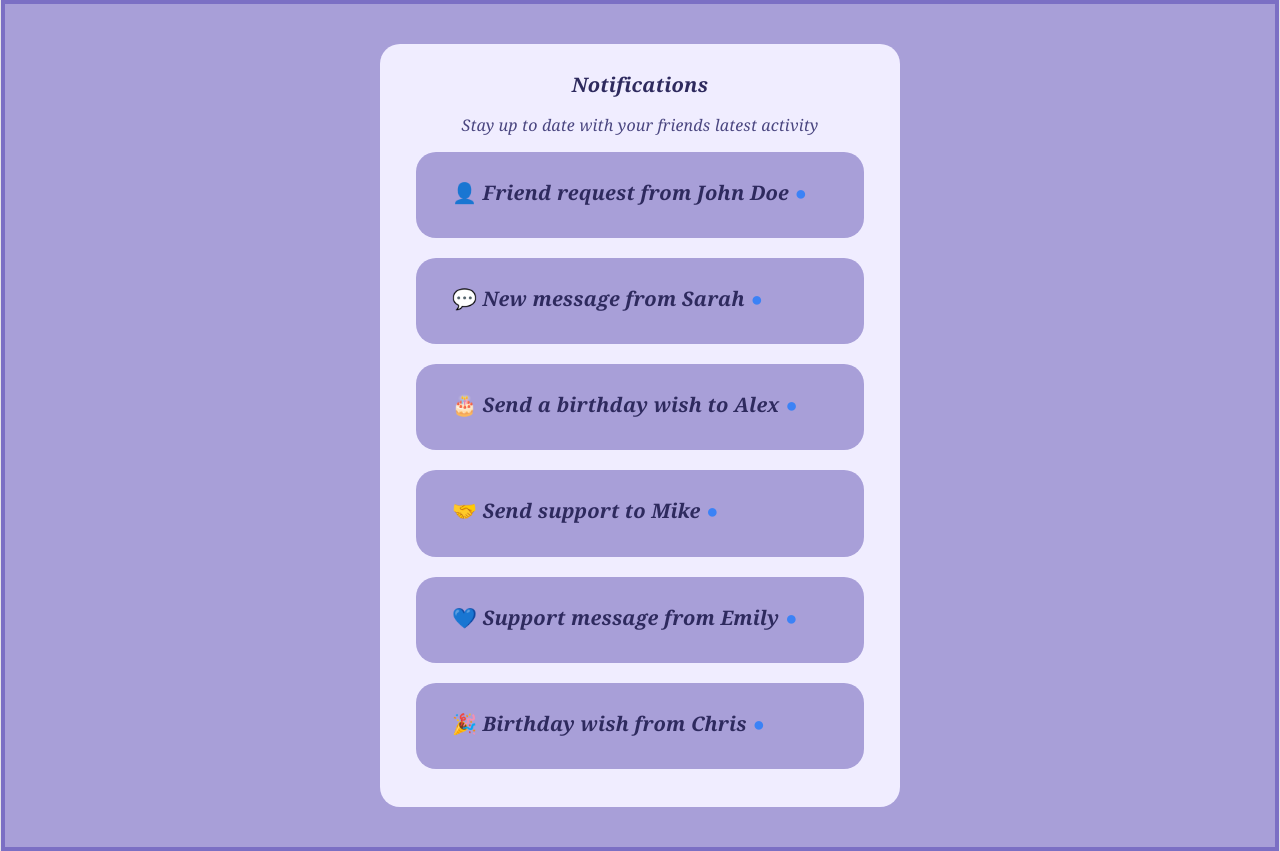
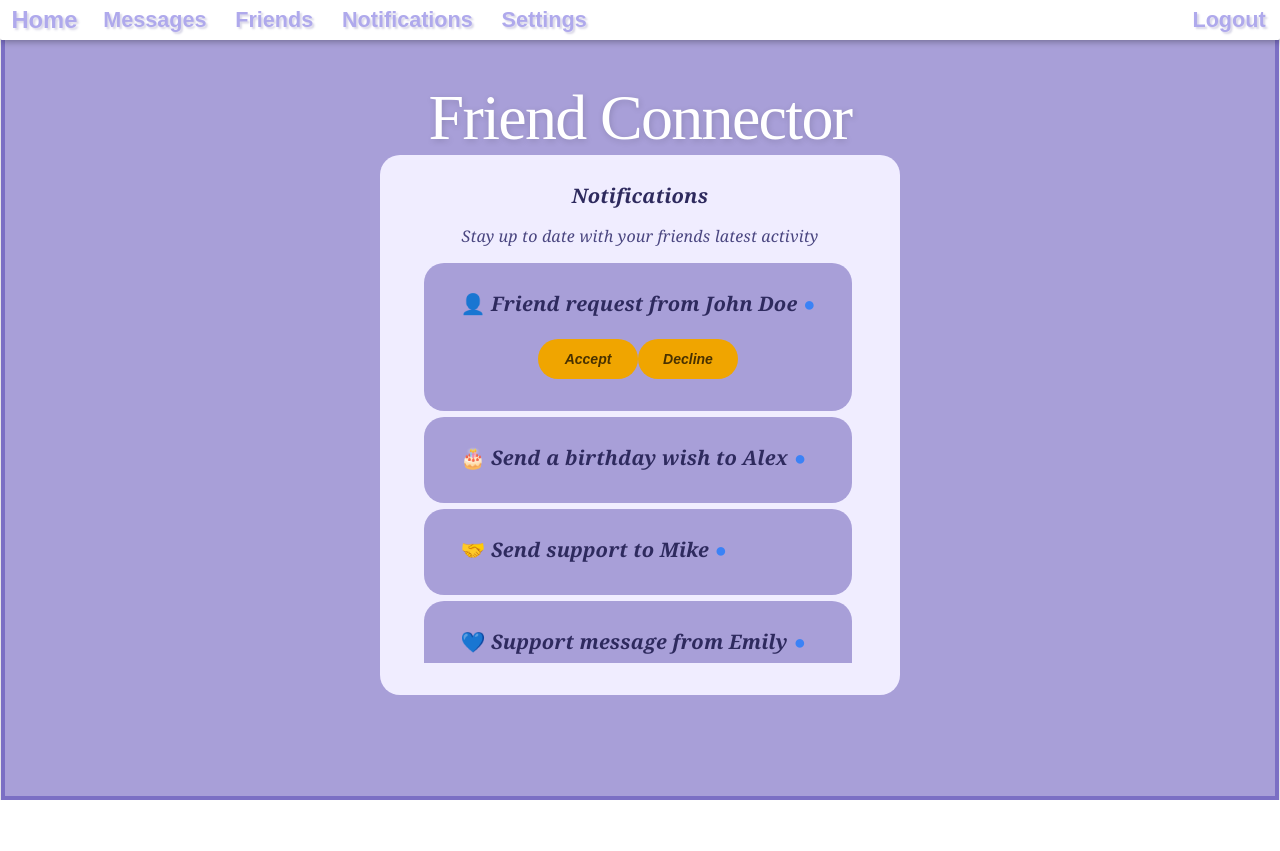
Before and after one commit to burnstravis/mern-temp, a React (Vite) app in the folder frontend/: page /notifications in a window 1280 px wide. After the commit the page ends 800 px from the top, so only its background shows below. Built offline with nearby package versions, Linux system fonts and the light colour scheme; sample sign-in values are in the browser's storage.

Commit message:
Notifications
Added Nav bar, removed message notifs, added accept and decline friend request notif

```diff
--- a/frontend/src/App.tsx
+++ b/frontend/src/App.tsx
@@ -38,8 +38,8 @@
             <Route path="/login" element={<LoginPage />} />
             <Route path="/forgotPassword" element={<ForgotPasswordPage />} />
             <Route path="/resetPassword" element={<ResetPasswordPage />} />
-            <Route path="/notifications" element={<NotificationPage />} />
             <Route element={<ProtectedRoute />}>
+                <Route path="/notifications" element={<NotificationPage />} />
                 <Route path="/cards" element={<CardPage />} />
                 <Route path="/conversation" element={<ConversationPage />} />
                 <Route path="/messages" element={<MessagesPage />} />
--- a/frontend/src/components/Notifications.tsx
+++ b/frontend/src/components/Notifications.tsx
@@ -1,4 +1,5 @@
 import React, { useState, useEffect } from 'react';
+import styles from '../pages/FriendsPage.module.css'
 
 // ── Types ─────────────────────────────────────────────────────────────
 
@@ -7,7 +8,6 @@
   recipientId: string;
   type:
     | 'friend_request'
-    | 'message'
     | 'alert'
     | 'birthday'
     | 'support_received'
@@ -31,16 +31,6 @@
     isRead: false,
     relatedId: 'user2',
     senderName: 'John Doe'
-  },
-  {
-    _id: '2',
-    recipientId: 'user1',
-    type: 'message',
-    content: 'Hey, just checking in! How are you?',
-    createdAt: new Date(),
-    isRead: false,
-    relatedId: 'conv123',
-    senderName: 'Sarah'
   },
   {
     _id: '3',
@@ -89,7 +79,6 @@
 const notificationIcon = (type: Notification['type']): string => {
   switch (type) {
     case 'friend_request':          return '👤';
-    case 'message':                 return '💬';
     case 'birthday':                return '🎂';
     case 'alert':                   return '🤝';
     case 'support_received':        return '💙';
@@ -101,7 +90,6 @@
 const notificationLabel = (type: Notification['type'], senderName?: string): string => {
   switch (type) {
     case 'friend_request':          return `Friend request from ${senderName}`;
-    case 'message':                 return `New message from ${senderName}`;
     case 'birthday':                return `Send a birthday wish to ${senderName}`;
     case 'alert':                   return `Send support to ${senderName}`;
     case 'support_received':        return `Support message from ${senderName}`;
@@ -132,8 +120,6 @@
 
   const header = `${notificationIcon(notification.type)} ${notificationLabel(notification.type, notification.senderName)}`;
 
-  //Send message API (birthday and support)
-  //Adds the written message to the senders notification group
   const handleSend = async () => {
     if (!message.trim()) {
       setError('Please write a message first.');
@@ -165,9 +151,24 @@
       <div id="modalCard" className="Modalcard">
         <p id="modalHeading" className="cardHeading">{header}</p>
 
+        {isViewOnly(notification.type) && notification.content ? (
+          <div style={{
+            background: '#ffffff',
+            border: '1px solid #e5e7eb',
+            borderRadius: '8px',
+            padding: '12px 14px',
+            margin: '12px 0',
+            fontSize: '14px',
+            lineHeight: '1.6',
+            color: '#111111'
+          }}>
+            {notification.content}
+          </div>
+        ) : (
           <p id="modalSubtext" className="cardSubtext">
             {notification.content || ''}
           </p>
+        )}
 
         {!isViewOnly(notification.type) && (
           <div className="fieldGroup">
@@ -208,9 +209,18 @@
 
 // ── Notification Card ─────────────────────────────────────────────────
 
-const NotificationCard: React.FC<{ notification: Notification; onClick: () => void }> = ({
+interface NotificationCardProps {
+  notification: Notification;
+  onClick: () => void;
+  onFriendAction?: (action: 'accept' | 'decline') => void;
+  friendResolved?: 'accept' | 'decline' | null;
+}
+
+const NotificationCard: React.FC<NotificationCardProps> = ({
   notification,
-  onClick
+  onClick,
+  onFriendAction,
+  friendResolved
 }) => (
   <div
     id={`notificationCard-${notification._id}`}
@@ -219,7 +229,6 @@
     style={{ cursor: 'pointer', marginBottom: '6px' }}
   >
     <div className="fieldRow" style={{ alignItems: 'center' }}>
-      <div>
       <p className="cardHeading" style={{ margin: 0 }}>
         {notificationIcon(notification.type)} {notificationLabel(notification.type, notification.senderName)}
         {!notification.isRead && (
@@ -227,7 +236,39 @@
         )}
       </p>
     </div>
+
+    {notification.type === 'friend_request' && !friendResolved && (
+      <div style={{ display: 'flex', gap: '8px', marginTop: '8px' }}>
+        <div className={styles.actionButtons}>
+            <button
+                className={styles.acceptBtn}
+                onClick={(e) => {
+                    e.stopPropagation();
+                    //handleAccept(friendship._id);
+                }}
+            >Accept
+            </button>
+            <button
+                className={styles.rejectBtn}
+                onClick={(e) => {
+                    e.stopPropagation();
+                    //handleReject(friendship._id);
+                }}
+            >Decline
+            </button>
         </div>
+      </div>
+    )}
+
+    {notification.type === 'friend_request' && friendResolved && (
+      <p style={{
+        fontSize: '13px',
+        marginTop: '6px',
+        color: friendResolved === 'accept' ? 'green' : 'red'
+      }}>
+        {friendResolved === 'accept' ? 'Friend request accepted' : 'Friend request declined'}
+      </p>
+    )}
   </div>
 );
 
@@ -237,37 +278,39 @@
   const [notifications, setNotifications] = useState<Notification[]>([]);
   const [loading, setLoading] = useState(true);
   const [activeNotification, setActiveNotification] = useState<Notification | null>(null);
+  const [friendActions, setFriendActions] = useState<Record<string, 'accept' | 'decline'>>({});
 
   useEffect(() => {
     fetchNotifications();
   }, []);
 
-  // API needed, fetch notifications
   const fetchNotifications = async () => {
     await new Promise(res => setTimeout(res, 500));
     setNotifications(mockNotifications);
     setLoading(false);
   };
 
-  // API needed, mark read
   const markAsRead = (id: string) => {
     setNotifications(prev =>
       prev.map(n => n._id === id ? { ...n, isRead: true } : n)
     );
   };
 
+  // API call for accept/decline goes here
+  const handleFriendAction = (id: string, action: 'accept' | 'decline') => {
+    markAsRead(id);
+    setFriendActions(prev => ({ ...prev, [id]: action }));
+  };
+
   const handleClick = (notification: Notification) => {
+    if (notification.type === 'friend_request') return;
     markAsRead(notification._id);
     if (isRespondable(notification.type) || isViewOnly(notification.type)) {
       setActiveNotification(notification);
       return;
     }
-    //Potential other locations to visit
     /*
     switch (notification.type) {
-      case 'friend_request':
-        window.location.href = `/friends?request=${notification.relatedId}`;
-        break;
       case 'message':
         window.location.href = `/messages?conversation=${notification.relatedId}`;
         break;
@@ -291,14 +334,21 @@
         <p className="cardSubtext">Loading...</p>
       ) : notifications.length === 0 ? (
         <p className="cardSubtext">No notifications yet.</p>
-      ) : (
-        notifications.map(n => (
+      )  : (
+        <div style={{ maxHeight: '400px', overflowY: 'auto', paddingRight: '4px' }}>
+          {notifications.map(n => (
             <NotificationCard
               key={n._id}
               notification={n}
               onClick={() => handleClick(n)}
+              onFriendAction={n.type === 'friend_request'
+                ? (action) => handleFriendAction(n._id, action)
+                : undefined
+              }
+              friendResolved={friendActions[n._id] ?? null}
             />
-        ))
+          ))}
+        </div>
       )}
 
       {activeNotification && (
--- a/frontend/src/pages/NotificationPage.tsx
+++ b/frontend/src/pages/NotificationPage.tsx
@@ -1,10 +1,13 @@
 import Notifications from '../components/Notifications';
+import styles from './FriendsPage.module.css';
+
 
 
 const NotificationPage = () => {
   return (
     <div id="registerWrapper" className="wrapper">
       <div id="registerContainer" className="container">
+        <h1 className={styles.friendsTitle}>Friend Connector</h1>
         <Notifications />
       </div>
     </div>
```
Lines whose indentation alone changed are shown as unchanged.
